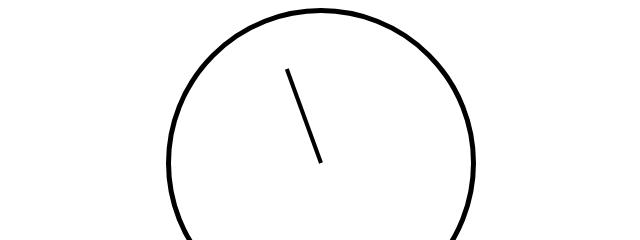
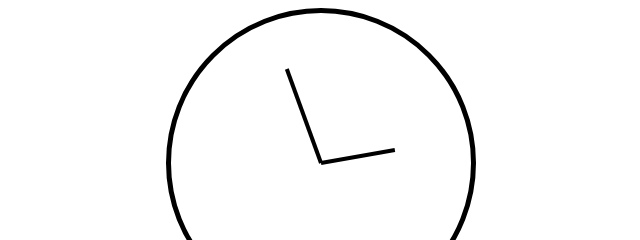
Before and after one commit to shreemaan-abhishek/Frontend-Practice, a plain HTML site: page hcj-clock/index.html in a window 1280 px wide. Shown: the top 240 px of the page, 319-959 px from the left. Drawn offline with Linux system fonts and the light colour scheme.

Commit message:
position hour hand

```diff
--- a/hcj-clock/index.html
+++ b/hcj-clock/index.html
@@ -13,7 +13,7 @@
     <div class="main-container">
         <div class="border">
             <!-- <div class="division"> -->
-                <!-- <div class="hand hour"></div> -->
+                <div class="hand hour"></div>
                 <div class="hand minute"></div>
                 <!-- <div class="hand second"></div> -->
             <!-- </div> -->
--- a/hcj-clock/styles.css
+++ b/hcj-clock/styles.css
@@ -29,11 +29,13 @@
     margin: auto;
 }
 
-/* .hour{
+.hour{
     width: 75px;
+    position: absolute;
+    margin: 148px 0 0 75px;
     transform: rotate(170deg);
     transform-origin: 100%;
-} */
+}
 
 .minute{
     width: 100px;
```
